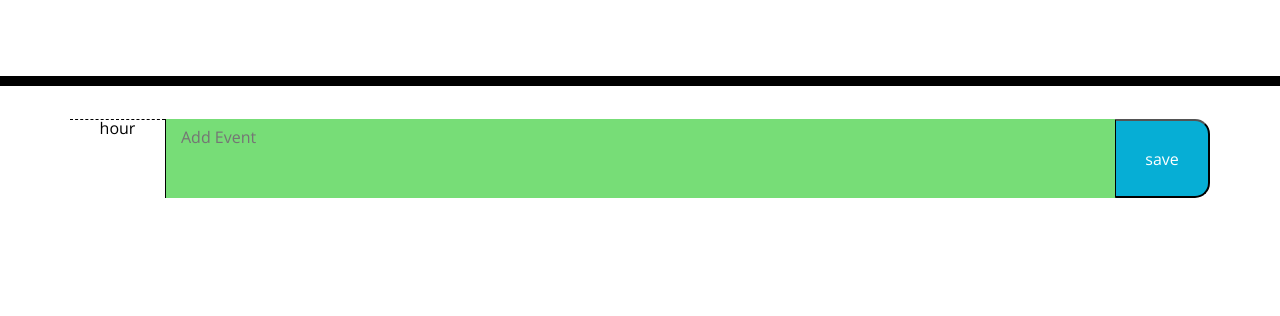
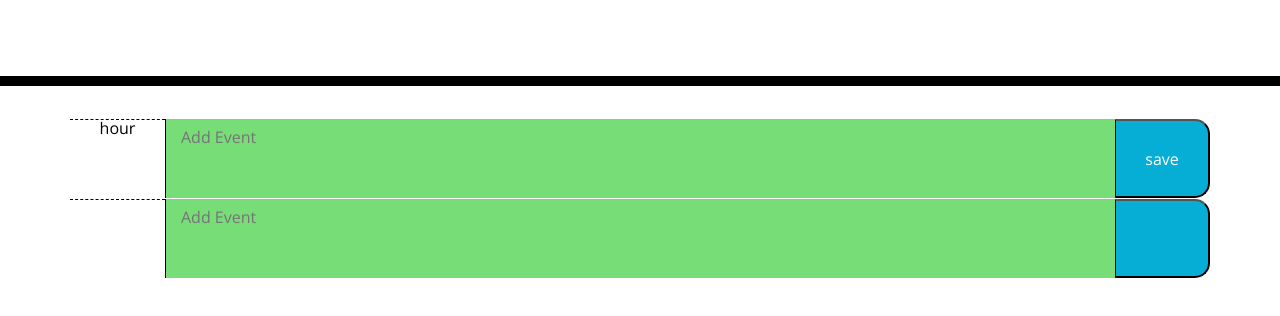
Before and after one commit to phil-garip/Work-Day-Scheduler, a website: page index.html in a window 1280 px wide. Shown: the part 182-498 px from the top of the page. Drawn offline with nearby package versions, Linux system fonts and the light colour scheme.

Commit message:
added button element into generate function

```diff
--- a/index.html
+++ b/index.html
@@ -28,7 +28,7 @@
       <p class="lead">A simple calendar app for scheduling your work day</p>
       <p id="currentDay" class="lead"></p>
     </header>
-    <div class="container">
+    <div class="container" id="text-block-container">
       <!-- Timeblocks go here -->
       <div class="time-block row" id="time-block">
         <div class="hour col-sm-1" id="hour">hour</div>
--- a/script.js
+++ b/script.js
@@ -1,10 +1,6 @@
 // DEPENDENCIES========================================
- // textarea
- var userInput = $("textarea");
- // hour block
- var hourSlot = $("hour");
- // save button
- var saveBtn = $("save-button");
+ //text block container
+ var textBlockContainer = $("#text-block-container");
 
 
 // STARTING DATA=======================================
@@ -12,15 +8,50 @@
 var today = moment();
 var textBlocks = [
     {
-        hour: "0900",
-
+        hour: "0900"
+    },
+    {
+        hour: "1000"
+    },
+    {
+        hour: "1100"
+    },
+    {
+        hour: "1200"
+    },
+    {
+        hour: "1300"
+    },
+    {
+        hour: "1400"
+    },
+    {
+        hour: "1500"
+    },
+    {
+        hour: "1600"
+    },
+    {
+        hour: "1700"
     }
 ];
 
 // FUNCTIONS===========================================
-// if time of day matches an hour element, change it's class to present
-// if a user writes a note, it is saved until the end of the day
+// dynamically render text blocks
+function renderTextBlocks() {
+    //create timeblock div
+    var timeBlock= $('<div class="time-block row" id="time-block">');
+    var hourBlock = $('<div class="hour col-sm-1" id="hour">');
+    var textArea = $('<textarea id="user-input" class="future col-sm-10" placeholder="Add Event">');
+    var button = $('<button class="saveBtn col-sm-1" id="save-button">');
 
+    //add components to timeBlock
+    timeBlock.append(hourBlock, textArea, button);
+    //add timeblock to page
+    textBlockContainer.append(timeBlock);
+}
+
+renderTextBlocks();
 
 
 // USER INTERACTIONS===================================
```
